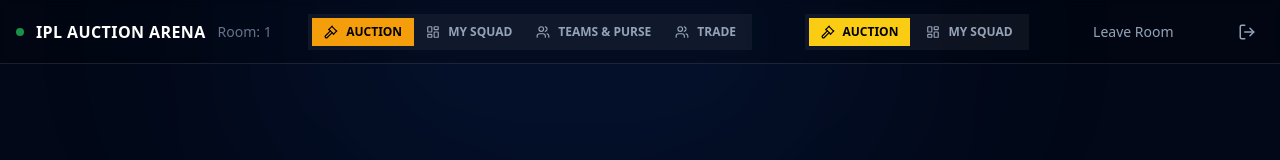
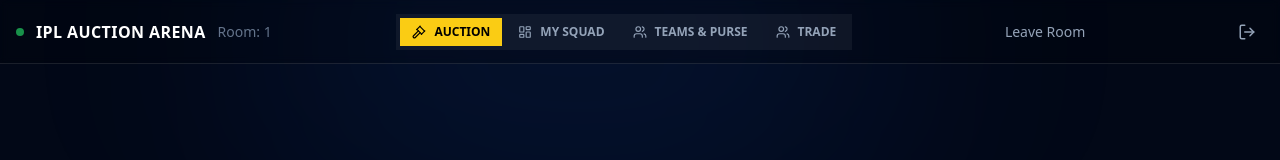
Before and after one commit to ramrajasekaran/ipl-auction, a React (Vite) app in the folder frontend/: page /auction/1 in a window 1280 px wide. Shown: the top 160 px of the page. Built offline with nearby package versions, Linux system fonts and the light colour scheme; no server answers; sample sign-in values are in the browser's storage.

Commit message:
style: Fix duplicate Desktop Header Buttons
- Removed legacy redundant code block for Team Owner controls in AuctionRoom.jsx.
- Consolidated all controls (Auction, Squad, Teams, Trade, Release) into a single, comprehensive block to prevent duplication on Desktop.

```diff
--- a/frontend/src/pages/AuctionRoom.jsx
+++ b/frontend/src/pages/AuctionRoom.jsx
@@ -154,39 +154,7 @@
                         <span className="text-slate-500 text-sm">Room: {roomData?.roomId || urlRoomCode}</span>
                     </div>
 
-                    {!isManager && currentUser && (
-                        <div className="flex bg-white/5 rounded-lg p-1 mr-4 order-3 md:order-none w-full md:w-auto justify-center mt-2 md:mt-0">
-                            <button
-                                onClick={() => setViewMode('AUCTION')}
-                                className={`px-3 py-1.5 rounded-md text-xs font-bold transition-all flex items-center gap-2 ${viewMode === 'AUCTION' ? 'bg-amber-500 text-black' : 'text-slate-400 hover:text-white'}`}
-                            >
-                                <Gavel size={14} /> AUCTION
-                            </button>
-                            <button
-                                onClick={() => setViewMode('DASHBOARD')}
-                                className={`px-3 py-1.5 rounded-md text-xs font-bold transition-all flex items-center gap-2 ${viewMode === 'DASHBOARD' ? 'bg-blue-500 text-white' : 'text-slate-400 hover:text-white'}`}
-                            >
-                                <LayoutDashboard size={14} /> MY SQUAD
-                            </button>
-                            <button
-                                onClick={() => setViewMode('ALL_TEAMS')}
-                                className={`px-3 py-1.5 rounded-md text-xs font-bold transition-all flex items-center gap-2 ${viewMode === 'ALL_TEAMS' ? 'bg-green-500 text-white' : 'text-slate-400 hover:text-white'}`}
-                            >
-                                <Users size={14} /> TEAMS & PURSE
-                            </button>
-                            <button
-                                onClick={() => setViewMode('TRADE')}
-                                className={`relative px-3 py-1.5 rounded-md text-xs font-bold transition-all flex items-center gap-2 ${viewMode === 'TRADE' ? 'bg-purple-500 text-white' : 'text-slate-400 hover:text-white'}`}
-                            >
-                                <Users size={14} /> TRADE
-                                {pendingTradeCount > 0 && (
-                                    <div className="absolute -top-1 -right-1 bg-red-500 text-white text-[10px] w-4 h-4 flex items-center justify-center rounded-full border border-slate-900 animate-pulse">
-                                        {pendingTradeCount}
-                                    </div>
-                                )}
-                            </button>
-                        </div>
-                    )}
+
 
                     {isManager && (
                         <div className="flex bg-white/5 rounded-lg p-1 gap-1">
@@ -225,6 +193,23 @@
                                 className={`px-3 py-1.5 rounded-md text-xs font-bold transition-all flex items-center gap-2 ${viewMode === 'DASHBOARD' ? 'bg-purple-500 text-white' : 'text-slate-400 hover:text-white'}`}
                             >
                                 <LayoutDashboard size={14} /> <span className="hidden sm:inline">MY SQUAD</span>
+                            </button>
+                            <button
+                                onClick={() => setViewMode('ALL_TEAMS')}
+                                className={`px-3 py-1.5 rounded-md text-xs font-bold transition-all flex items-center gap-2 ${viewMode === 'ALL_TEAMS' ? 'bg-green-500 text-white' : 'text-slate-400 hover:text-white'}`}
+                            >
+                                <Users size={14} /> <span className="hidden sm:inline">TEAMS & PURSE</span>
+                            </button>
+                            <button
+                                onClick={() => setViewMode('TRADE')}
+                                className={`relative px-3 py-1.5 rounded-md text-xs font-bold transition-all flex items-center gap-2 ${viewMode === 'TRADE' ? 'bg-purple-500 text-white' : 'text-slate-400 hover:text-white'}`}
+                            >
+                                <Users size={14} /> <span className="hidden sm:inline">TRADE</span>
+                                {pendingTradeCount > 0 && (
+                                    <div className="absolute -top-1 -right-1 bg-red-500 text-white text-[10px] w-4 h-4 flex items-center justify-center rounded-full border border-slate-900 animate-pulse">
+                                        {pendingTradeCount}
+                                    </div>
+                                )}
                             </button>
                             {/* Release Button - Only for Mini Auctions */}
                             {miniAuctionId && (
```
